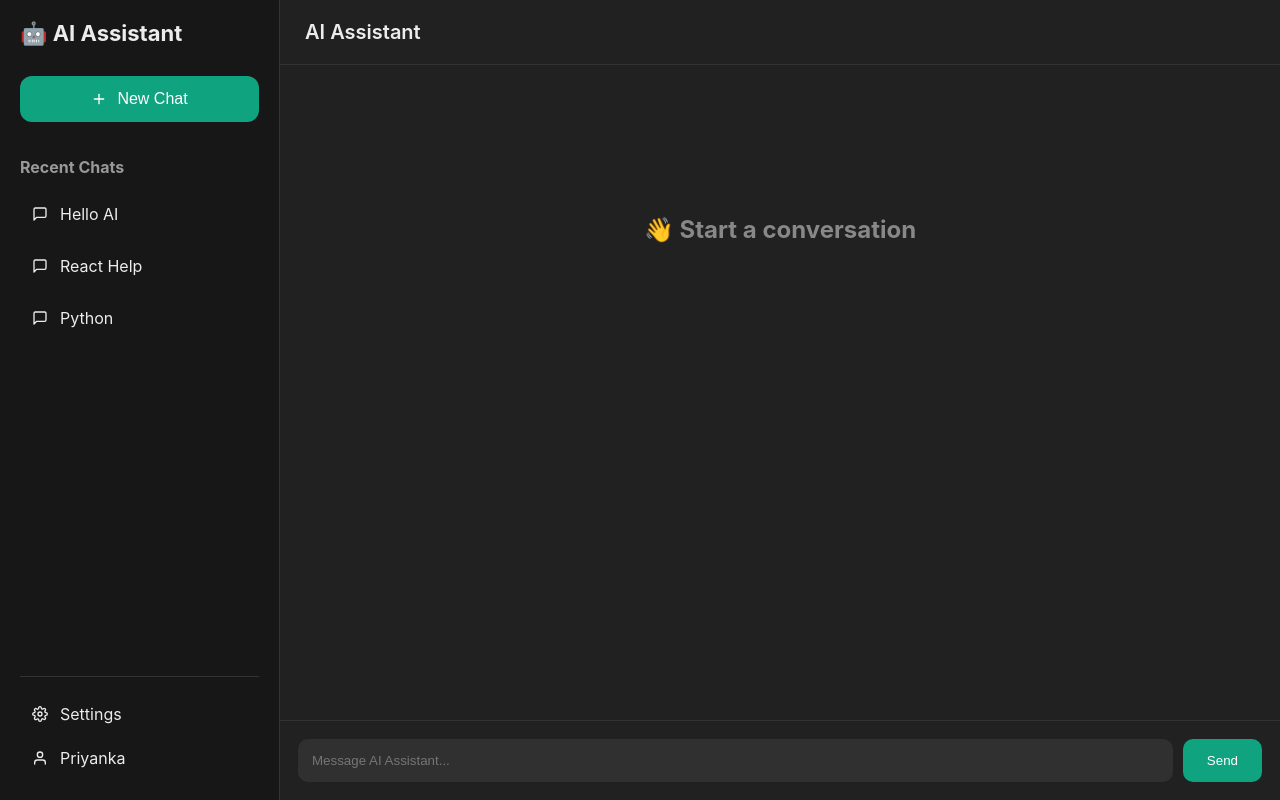
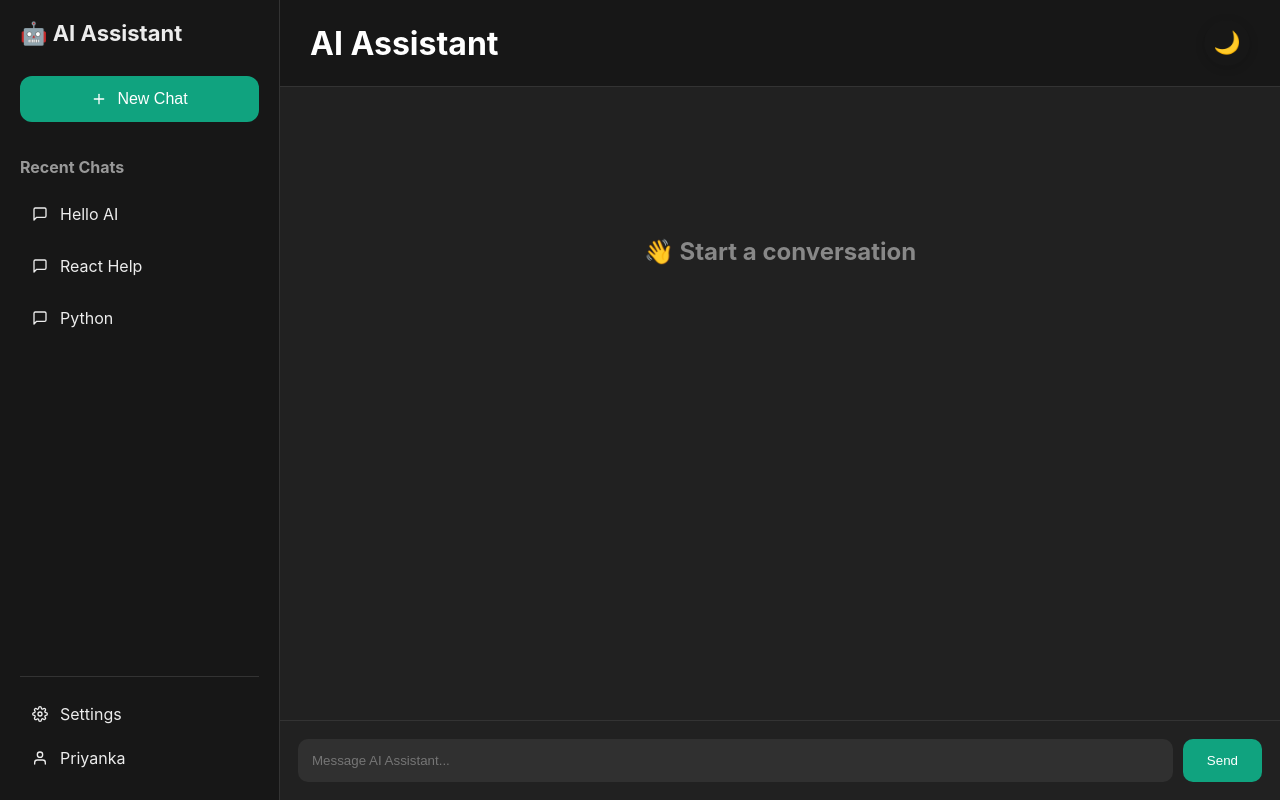
Before and after one commit to debugwithpriyanka/custom-chatbot, a React app in the folder frontend/: page / in a window 1280 px wide. Built offline with nearby package versions, Linux system fonts and the light colour scheme; the HTML template or start-up script is replaced by a standard one.

Commit message:
add theme toggle component

```diff
--- a/frontend/src/components/Header/Header.css
+++ b/frontend/src/components/Header/Header.css
@@ -1,9 +1,13 @@
 .header{
-    height:65px;
     display:flex;
+    justify-content:space-between;
     align-items:center;
-    padding:0 25px;
+
+    padding:20px 30px;
+
+    background:var(--bg-secondary);
+
     border-bottom:1px solid var(--border);
-    font-size:20px;
-    font-weight:600;
+
+    color:var(--text-primary);
 }
--- a/frontend/src/components/Header/Header.jsx
+++ b/frontend/src/components/Header/Header.jsx
@@ -1,11 +1,13 @@
 import "./Header.css";
+import ThemeToggle from "../ThemeToggle/ThemeToggle";
 
-function Header(){
-    return(
-        <header className="header">
-            AI Assistant
-        </header>
-    )
+function Header() {
+  return (
+    <header className="header">
+      <h1>AI Assistant</h1>
+      <ThemeToggle />
+    </header>
+  );
 }
 
 export default Header;
--- a/frontend/src/components/ThemeToggle/ThemeToggle.css
+++ b/frontend/src/components/ThemeToggle/ThemeToggle.css
@@ -0,0 +1,25 @@
+.theme-toggle {
+    width: 46px;
+    height: 46px;
+    border: none;
+    border-radius: 50%;
+    cursor: pointer;
+
+    background: var(--bg-secondary);
+    color: var(--text-primary);
+
+    display: flex;
+    align-items: center;
+    justify-content: center;
+
+    font-size: 22px;
+
+    transition: all .3s ease;
+
+    box-shadow: 0 2px 10px rgba(0,0,0,.15);
+}
+
+.theme-toggle:hover{
+    transform: rotate(20deg) scale(1.08);
+    background: var(--accent);
+}
--- a/frontend/src/components/ThemeToggle/ThemeToggle.jsx
+++ b/frontend/src/components/ThemeToggle/ThemeToggle.jsx
@@ -0,0 +1,18 @@
+import "./ThemeToggle.css";
+import { useTheme } from "../../hooks/useTheme";
+
+function ThemeToggle() {
+  const { theme, toggleTheme } = useTheme();
+
+  return (
+    <button
+      className="theme-toggle"
+      onClick={toggleTheme}
+      title="Toggle Theme"
+    >
+      {theme === "dark" ? "🌙" : "☀️"}
+    </button>
+  );
+}
+
+export default ThemeToggle;
```
